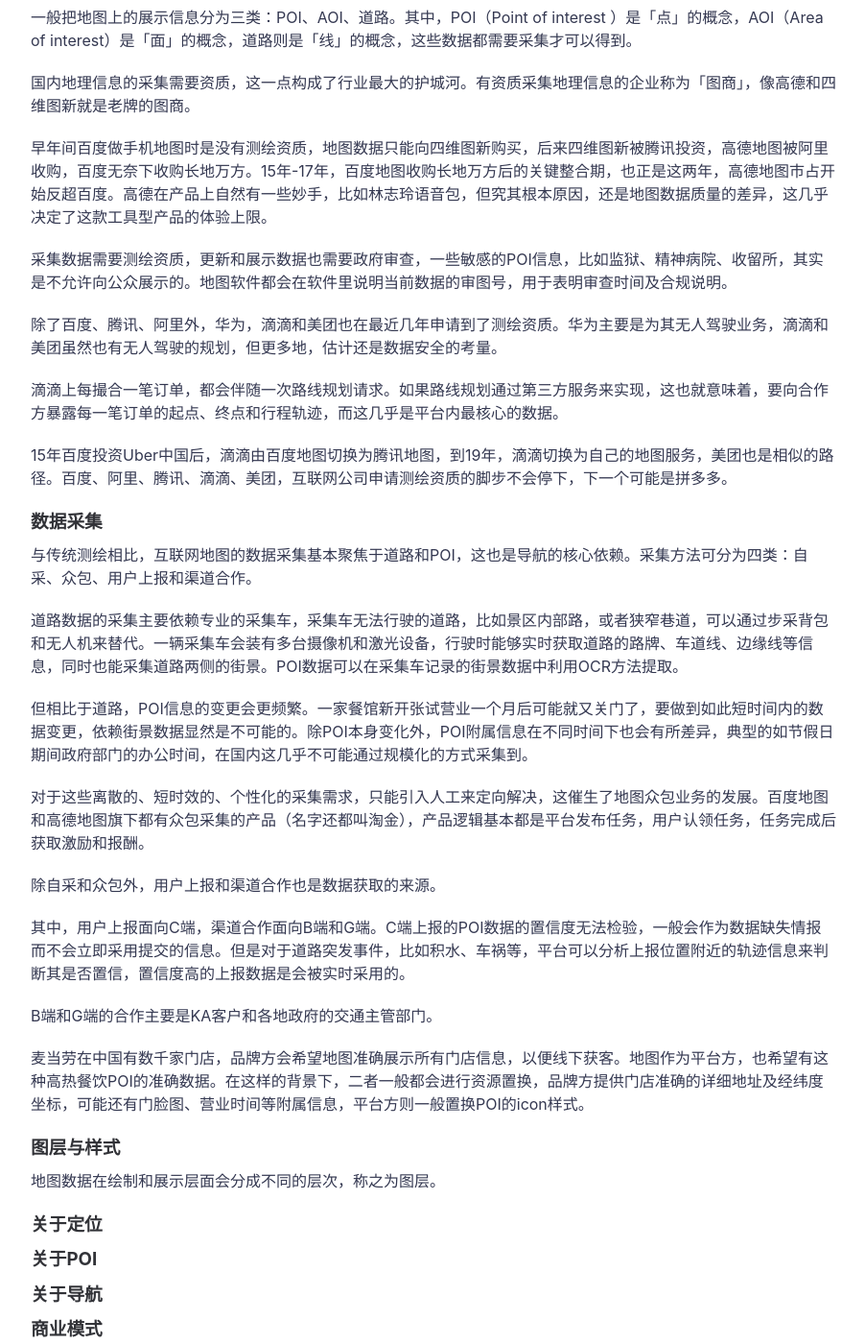
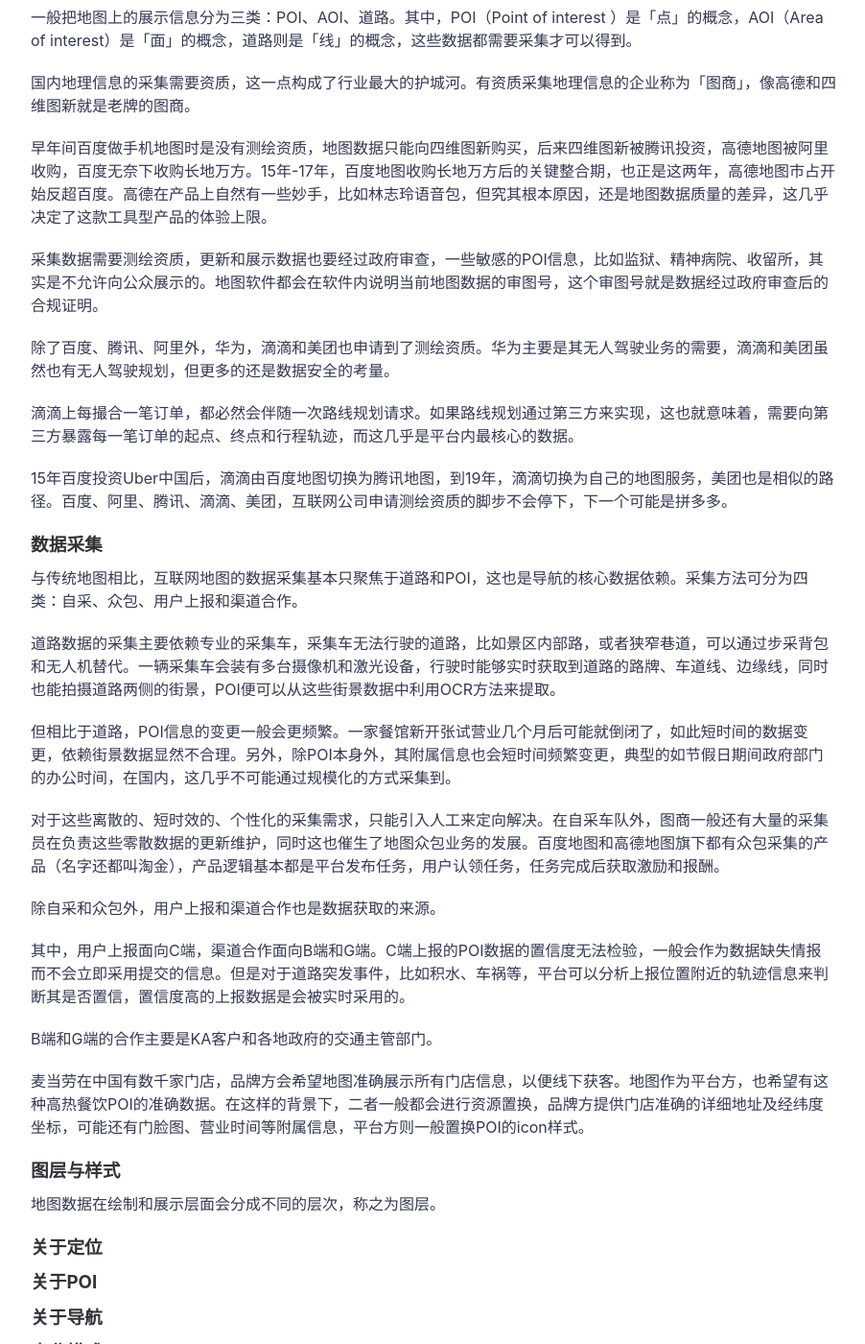
Before and after one commit to icarus507/icarus507.github.io, a Jekyll site: the page built from _posts/2018-09-07-谈谈地图.md, in a window 1280 px wide and 1400 px high, scrolled down 1326 px. Shown: the whole window at 96% size, without its empty margins (188-1090 px from the left). Built offline with Jekyll 4.4.1, drawn with Linux system fonts in a browser that asks for light colours.

Commit message:
Update 2018-09-07-谈谈地图.md

```diff
--- a/_posts/2018-09-07-谈谈地图.md
+++ b/_posts/2018-09-07-谈谈地图.md
@@ -33,24 +33,24 @@
 
 早年间百度做手机地图时是没有测绘资质，地图数据只能向四维图新购买，后来四维图新被腾讯投资，高德地图被阿里收购，百度无奈下收购长地万方。15年-17年，百度地图收购长地万方后的关键整合期，也正是这两年，高德地图市占开始反超百度。高德在产品上自然有一些妙手，比如林志玲语音包，但究其根本原因，还是地图数据质量的差异，这几乎决定了这款工具型产品的体验上限。
 
-采集数据需要测绘资质，更新和展示数据也需要政府审查，一些敏感的POI信息，比如监狱、精神病院、收留所，其实是不允许向公众展示的。地图软件都会在软件里说明当前数据的审图号，用于表明审查时间及合规说明。
+采集数据需要测绘资质，更新和展示数据也要经过政府审查，一些敏感的POI信息，比如监狱、精神病院、收留所，其实是不允许向公众展示的。地图软件都会在软件内说明当前地图数据的审图号，这个审图号就是数据经过政府审查后的合规证明。
 
-除了百度、腾讯、阿里外，华为，滴滴和美团也在最近几年申请到了测绘资质。华为主要是为其无人驾驶业务，滴滴和美团虽然也有无人驾驶的规划，但更多地，估计还是数据安全的考量。
+除了百度、腾讯、阿里外，华为，滴滴和美团也申请到了测绘资质。华为主要是其无人驾驶业务的需要，滴滴和美团虽然也有无人驾驶规划，但更多的还是数据安全的考量。
 
-滴滴上每撮合一笔订单，都会伴随一次路线规划请求。如果路线规划通过第三方服务来实现，这也就意味着，要向合作方暴露每一笔订单的起点、终点和行程轨迹，而这几乎是平台内最核心的数据。
+滴滴上每撮合一笔订单，都必然会伴随一次路线规划请求。如果路线规划通过第三方来实现，这也就意味着，需要向第三方暴露每一笔订单的起点、终点和行程轨迹，而这几乎是平台内最核心的数据。
 
 15年百度投资Uber中国后，滴滴由百度地图切换为腾讯地图，到19年，滴滴切换为自己的地图服务，美团也是相似的路径。百度、阿里、腾讯、滴滴、美团，互联网公司申请测绘资质的脚步不会停下，下一个可能是拼多多。
 
 
 ### 数据采集
 
-与传统测绘相比，互联网地图的数据采集基本聚焦于道路和POI，这也是导航的核心依赖。采集方法可分为四类：自采、众包、用户上报和渠道合作。
+与传统地图相比，互联网地图的数据采集基本只聚焦于道路和POI，这也是导航的核心数据依赖。采集方法可分为四类：自采、众包、用户上报和渠道合作。
 
-道路数据的采集主要依赖专业的采集车，采集车无法行驶的道路，比如景区内部路，或者狭窄巷道，可以通过步采背包和无人机来替代。一辆采集车会装有多台摄像机和激光设备，行驶时能够实时获取道路的路牌、车道线、边缘线等信息，同时也能采集道路两侧的街景。POI数据可以在采集车记录的街景数据中利用OCR方法提取。
+道路数据的采集主要依赖专业的采集车，采集车无法行驶的道路，比如景区内部路，或者狭窄巷道，可以通过步采背包和无人机替代。一辆采集车会装有多台摄像机和激光设备，行驶时能够实时获取到道路的路牌、车道线、边缘线，同时也能拍摄道路两侧的街景，POI便可以从这些街景数据中利用OCR方法来提取。
 
-但相比于道路，POI信息的变更会更频繁。一家餐馆新开张试营业一个月后可能就又关门了，要做到如此短时间内的数据变更，依赖街景数据显然是不可能的。除POI本身变化外，POI附属信息在不同时间下也会有所差异，典型的如节假日期间政府部门的办公时间，在国内这几乎不可能通过规模化的方式采集到。
+但相比于道路，POI信息的变更一般会更频繁。一家餐馆新开张试营业几个月后可能就倒闭了，如此短时间的数据变更，依赖街景数据显然不合理。另外，除POI本身外，其附属信息也会短时间频繁变更，典型的如节假日期间政府部门的办公时间，在国内，这几乎不可能通过规模化的方式采集到。
 
-对于这些离散的、短时效的、个性化的采集需求，只能引入人工来定向解决，这催生了地图众包业务的发展。百度地图和高德地图旗下都有众包采集的产品（名字还都叫淘金），产品逻辑基本都是平台发布任务，用户认领任务，任务完成后获取激励和报酬。
+对于这些离散的、短时效的、个性化的采集需求，只能引入人工来定向解决。在自采车队外，图商一般还有大量的采集员在负责这些零散数据的更新维护，同时这也催生了地图众包业务的发展。百度地图和高德地图旗下都有众包采集的产品（名字还都叫淘金），产品逻辑基本都是平台发布任务，用户认领任务，任务完成后获取激励和报酬。
 
 除自采和众包外，用户上报和渠道合作也是数据获取的来源。
 
```
